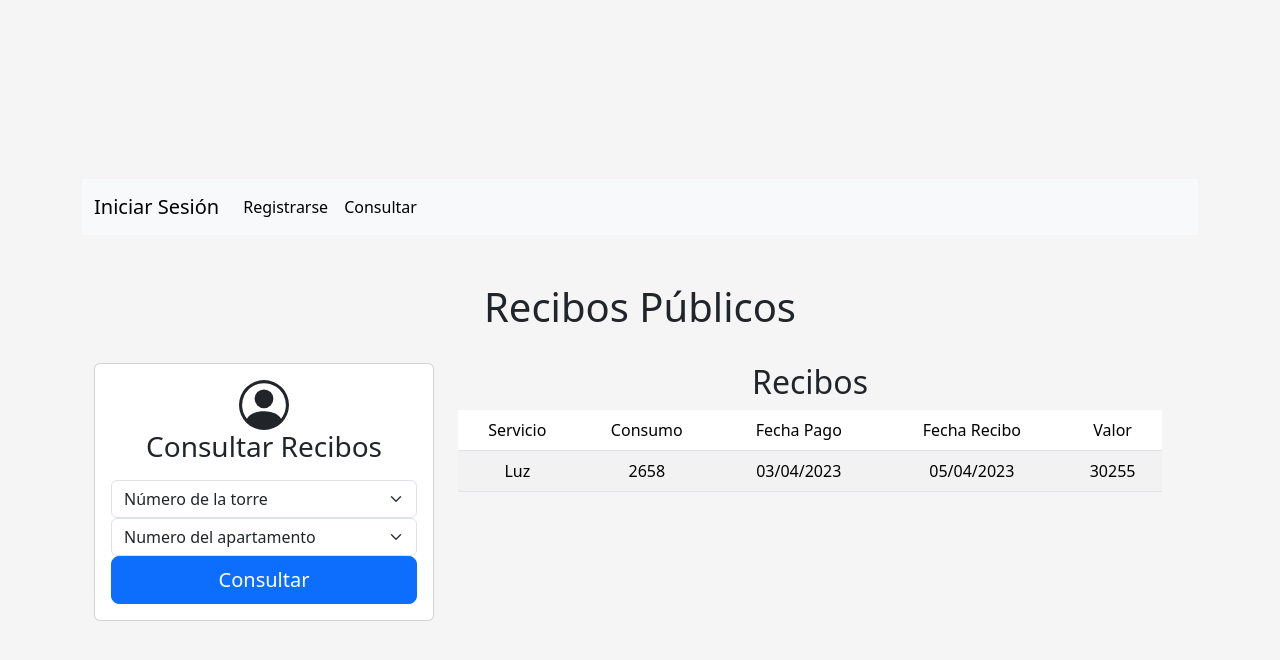
After one commit to Manuel0606/caso-practico, a Flask app: page /consultar in a window 1280 px wide. The commit adds this page. Shown: the top 660 px of the page. Run offline with Flask 2, Linux system fonts and the light colour scheme; some libraries are stand-ins or nearby versions.

Commit message:
front consultar servicios

```diff
--- a/src/app.py
+++ b/src/app.py
@@ -59,22 +59,28 @@ def add_user():
   cursor = con_bd.cursor()
   form = request.form
   email = form['email']
+  nombre = form['nombre']
   password = User.passwordHash(form['password'])
   if email and password:
     sql = """
     INSERT INTO
       users (
         email,
-        password
+        password,
+        nombre
       )
       VALUES
       ( %s, %s);
     """
-    cursor.execute(sql,(email, password))
+    cursor.execute(sql,(email, password, nombre))
     con_bd.commit()
     return redirect(url_for('index'))
   else:
     return "Error"
+
+@app.route('/consultar')
+def consultar():
+  return render_template('consultar.html')
 
 @app.route('/home')
 @login_required
--- a/src/templates/auth/new.html
+++ b/src/templates/auth/new.html
@@ -24,6 +24,10 @@
       <label for="floatingInput">Email</label>
     </div>
     <div class="form-floating">
+      <input type="nombre" class="form-control" id="floatingInput" name="nombre" placeholder="Nombre">
+      <label for="floatingInput">Nombre</label>
+    </div>
+    <div class="form-floating">
       <input type="password" class="form-control" id="floatingPassword" name="password" placeholder="Contraseña">
       <label for="floatingPassword">Contraseña</label>
     </div>
--- /dev/null
+++ b/src/templates/consultar.html
@@ -0,0 +1,83 @@
+{% extends './layout.html' %}
+
+{% block titulo %}Login{% endblock %}
+
+{% block css %}
+<link rel="stylesheet" href="{{ url_for('static', filename='css/login.css')}}">
+{% endblock %}
+
+{% block body %}
+
+
+  <div class="container pt-4">
+    <h1 class="p-4">Recibos Públicos</h1>
+    <div class="row">
+      <div class="row">
+        <!-- *Formulario -->
+        <div class="col-md-4">
+          <div class="card card-body">
+            <form action="/consultar" method="POST">
+              <svg xmlns="http://www.w3.org/2000/svg" width="50" height="50" fill="currentColor"
+                class="bi bi-person-circle" viewBox="0 0 16 16">
+                <path d="M11 6a3 3 0 1 1-6 0 3 3 0 0 1 6 0z" />
+                <path fill-rule="evenodd"
+                  d="M0 8a8 8 0 1 1 16 0A8 8 0 0 1 0 8zm8-7a7 7 0 0 0-5.468 11.37C3.242 11.226 4.805 10 8 10s4.757 1.225 5.468 2.37A7 7 0 0 0 8 1z" />
+              </svg>
+
+              <h1 class="h3 mb-3 fw-normal">Consultar Recibos</h1>
+
+              <input type="hidden" name="csrf_token" value="{{ csrf_token() }}">
+
+              <select class="form-select" name="torre" aria-label="Default select example">
+                <option selected>Número de la torre</option>
+                <option value="1">1</option>
+                <option value="2">2</option>
+                <option value="3">3</option>
+                <option value="4">4</option>
+              </select>
+
+              <select class="form-select" name="apartamento" aria-label="Default select example">
+                <option selected>Numero del apartamento</option>
+                <option value="1">1</option>
+                <option value="2">2</option>
+                <option value="3">3</option>
+                <option value="4">4</option>
+                <option value="5">5</option>
+                <option value="6">6</option>
+                <option value="7">7</option>
+                <option value="8">8</option>
+                <option value="9">9</option>
+                <option value="10">10</option>
+                <option value="11">11</option>
+                <option value="12">12</option>
+              </select>
+
+              <button class="w-100 btn btn-lg btn-primary" type="submit">Consultar</button>
+            </form>
+          </div>
+        </div>
+        <!-- *Recibos -->
+        <div class="col-md-8">
+          <h2>Recibos</h2>
+          <table class="table table-striped" id="tabla_personas">
+            <thead>
+              <td>Servicio</td>
+              <td>Consumo</td>
+              <td>Fecha Pago</td>
+              <td>Fecha Recibo</td>
+              <td>Valor</td>
+            </thead>
+            <tbody>
+              <td id="tabla_nombre">Luz</td>
+              <td id="tabla_apellido">2658</td>
+              <td id="tabla_telefono">03/04/2023</td>
+              <td id="tabla_telefono">05/04/2023</td>
+              <td id="tabla_telefono">30255</td>
+            </tbody>
+          </table>
+        </div>
+      </div>
+    </div>
+  </div>
+
+{% endblock %}
--- a/src/templates/layout.html
+++ b/src/templates/layout.html
@@ -22,6 +22,9 @@
                 <div class="navbar-nav">
                   <a class="nav-link active" aria-current="page" href="/new_user">Registrarse</a>
                 </div>
+                <div class="navbar-nav">
+                  <a class="nav-link active" aria-current="page" href="/consultar">Consultar</a>
+                </div>
               </div>
             </div>
         </nav>
```
